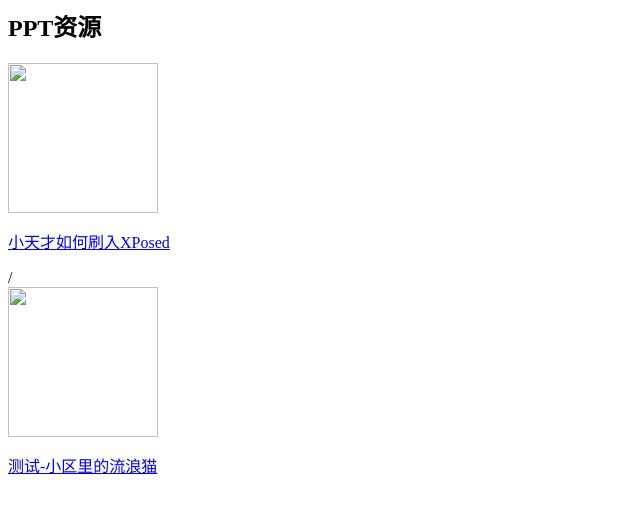
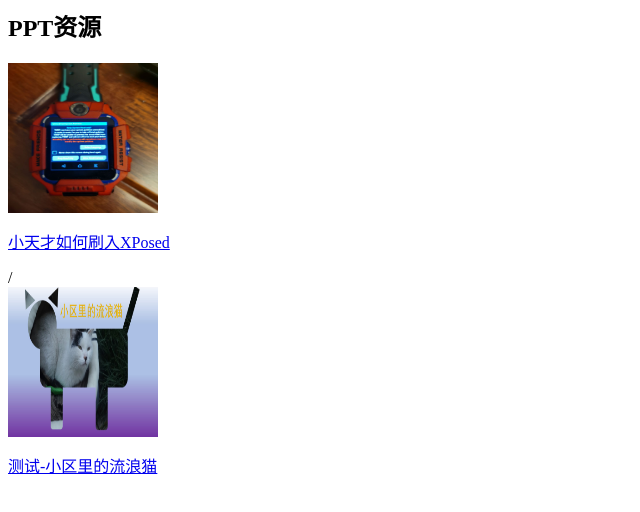
Before and after one commit to is-wuyi/xtcjiaoliu, a plain HTML site: page pptfile/index.html in a window 1280 px wide. Shown: the whole page, without its empty margins (0-640 px from the left). Drawn offline with Linux system fonts and the light colour scheme.

Commit message:
Update index.html

```diff
--- a/pptfile/index.html
+++ b/pptfile/index.html
@@ -16,12 +16,12 @@
 			<div class="gallery_gds">
 				<div style="display: inline-block;">
 					<div class="col-4 filtr-item" data-category="1" >
-						<a href="pptfile\allppt\1\index.html"><div id="yuanjiao" > <img src="pptfile\logo\1.jpg" width="150" height="150" >
+						<a href="\pptfile\allppt\1\index.html"><div id="yuanjiao" > <img src="\pptfile\logo\1.jpg" width="150" height="150" >
 						<p>小天才如何刷入XPosed</p></a></div>
 					</div>/
 
 					<div class="col-4 filtr-item" data-category="1" >
-						<a href="pptfile\allppt\2\index.html"><div id="yuanjiao"> <img src="pptfile\logo\2.jpg"  width="150" height="150" >
+						<a href="\pptfile\allppt\2\index.html"><div id="yuanjiao"> <img src="\pptfile\logo\2.jpg"  width="150" height="150" >
 						<p>测试-小区里的流浪猫</p></a></div>
 					</div>
 				</div>
```
